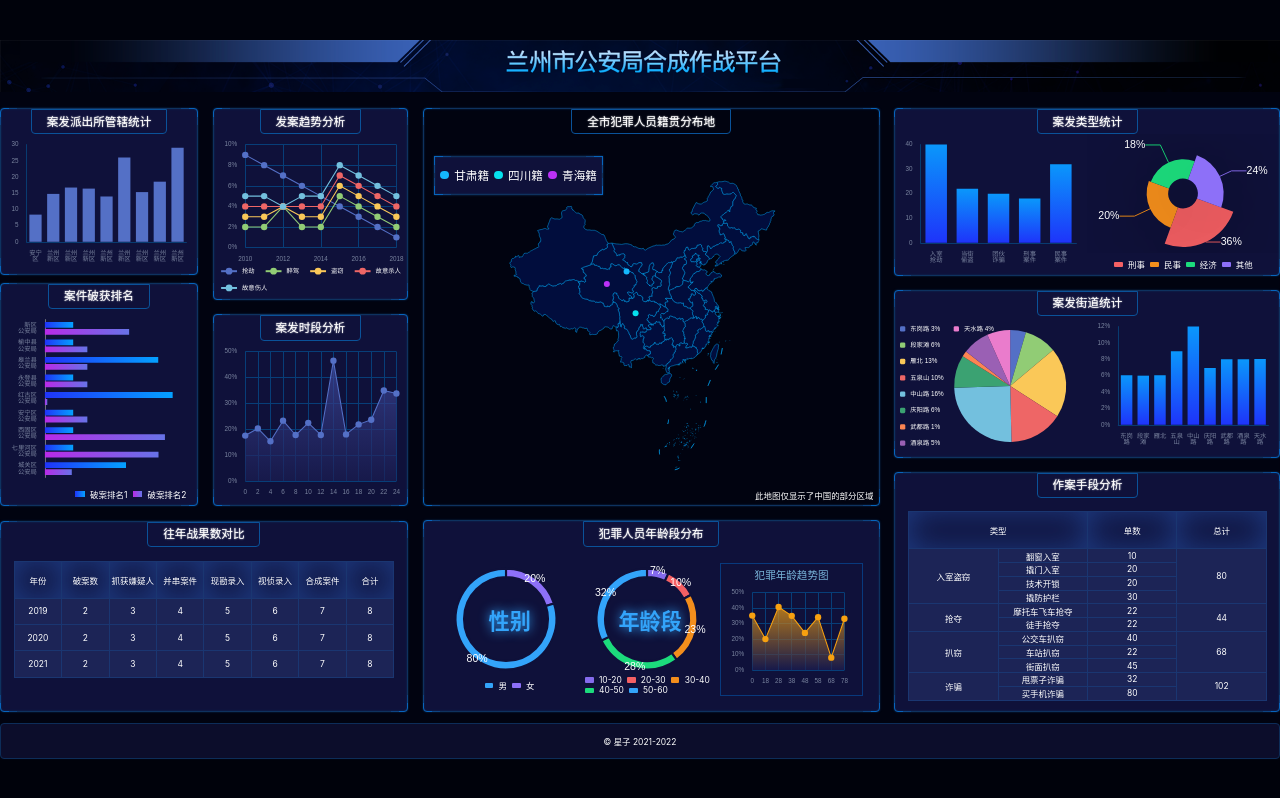
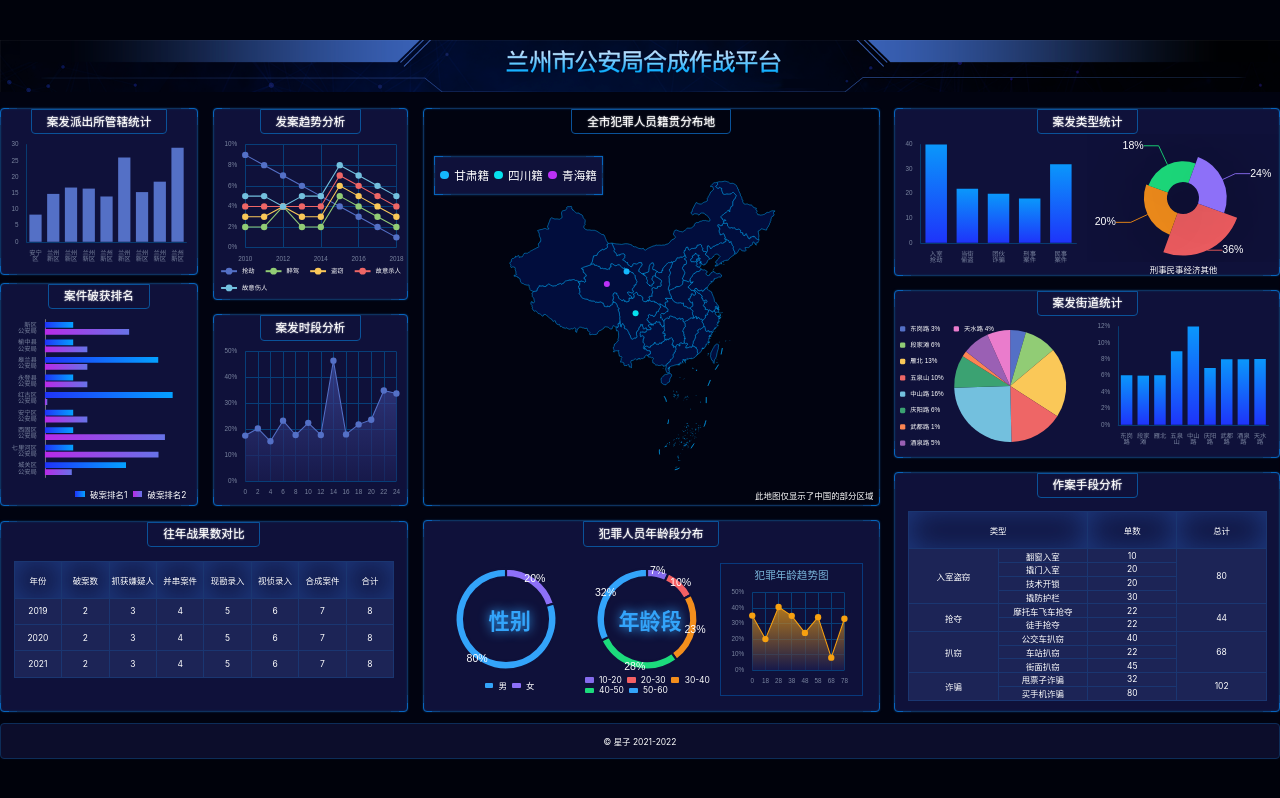
Before and after one commit to EvelynWXY/big-screen-demo-02, a React (Vite) app: page /#/ in a window 1280 px wide. Built offline with nearby package versions, Linux system fonts and the light colour scheme.

Commit message:
更新 .chart11 和 .chart12

```diff
--- a/src/components/chart-11.tsx
+++ b/src/components/chart-11.tsx
@@ -48,7 +48,7 @@ export const Chart11 = () => {
   }, []);
 
   return (
-    <div className="年龄段-图1">
+    <div className="chart11">
       <div className="chart">
         <div className="main" ref={divRef} />
       </div>
--- a/src/components/chart-12.tsx
+++ b/src/components/chart-12.tsx
@@ -78,7 +78,7 @@ export const Chart12 = () => {
   }, []);
 
   return (
-    <div className="年龄段-图1">
+    <div className="chart12">
       <div className="chart">
         <div className="main" ref={divRef} />
       </div>
--- a/src/pages/home.scss
+++ b/src/pages/home.scss
@@ -1,4 +1,20 @@
 @import "../shared/helper";
+
+%legend {
+  height: px(40);
+  display: flex;
+  align-items: center;
+  justify-content: center;
+  flex-wrap: wrap;
+  padding-right: px(10);
+  > span {
+    display: inline-block;
+    width: px(16);
+    height: px(10);
+    border-radius: px(2);
+    margin: 0 px(10);
+  }
+}
 
 .home {
   flex: 1;
@@ -136,6 +152,21 @@
     .案发时段 {
       height: px(363);
     }
+    .chart11,
+    .chart12 {
+      flex: 1;
+      display: flex;
+      flex-direction: column;
+      > .chart {
+        display: flex;
+        > .main {
+          flex: 1;
+        }
+        .legend {
+          @extend %legend;
+        }
+      }
+    }
     .年龄段 {
       display: flex;
       flex-direction: column;
@@ -153,19 +184,7 @@
       &-图1,
       &-图2 {
         .legend {
-          height: px(40);
-          display: flex;
-          align-items: center;
-          justify-content: center;
-          flex-wrap: wrap;
-          padding-right: px(10);
-          > span {
-            display: inline-block;
-            width: px(16);
-            height: px(10);
-            border-radius: px(2);
-            margin: 0 px(10);
-          }
+          @extend %legend;
           .male {
             background: #33a4fa;
           }
```
